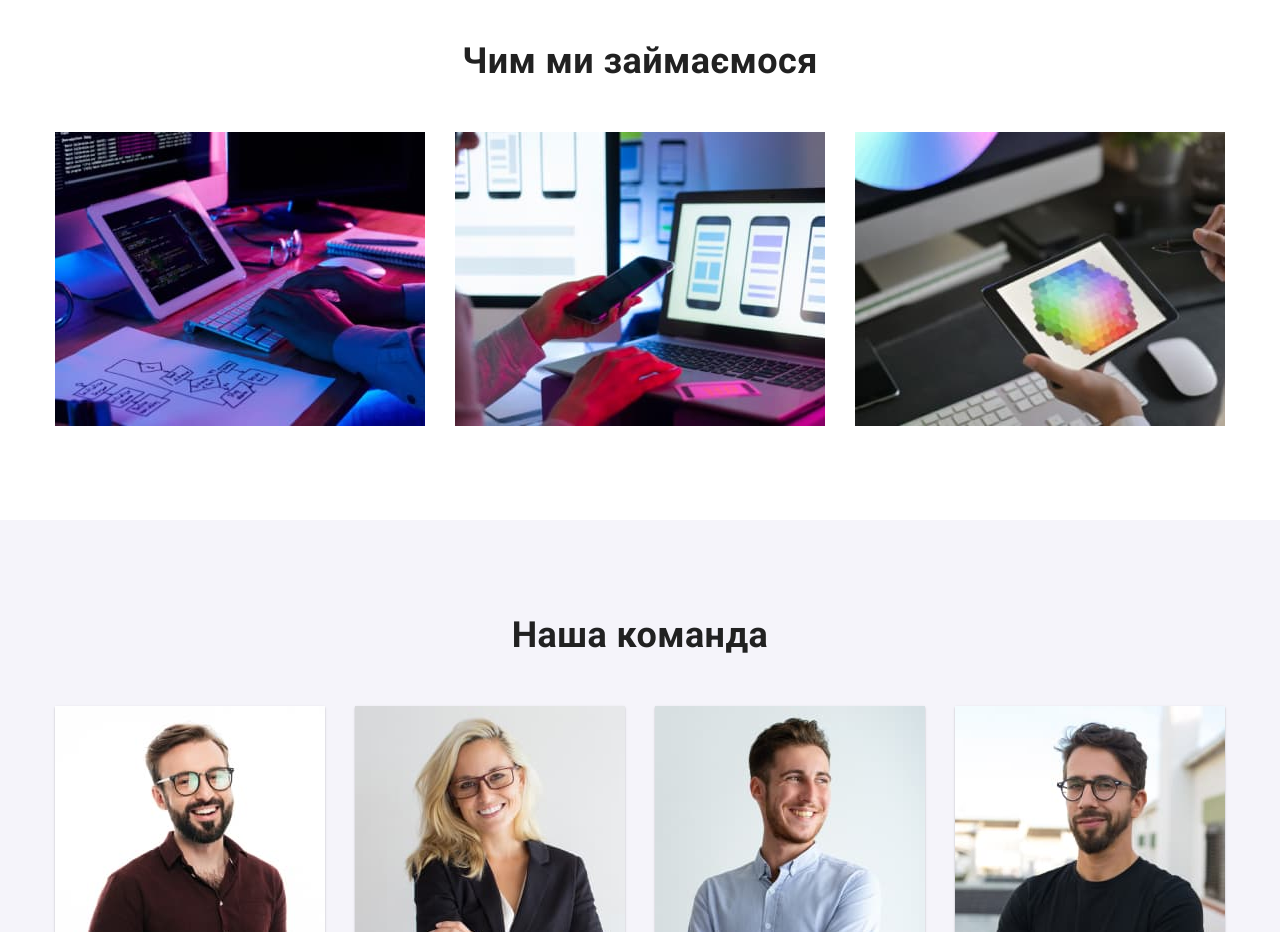
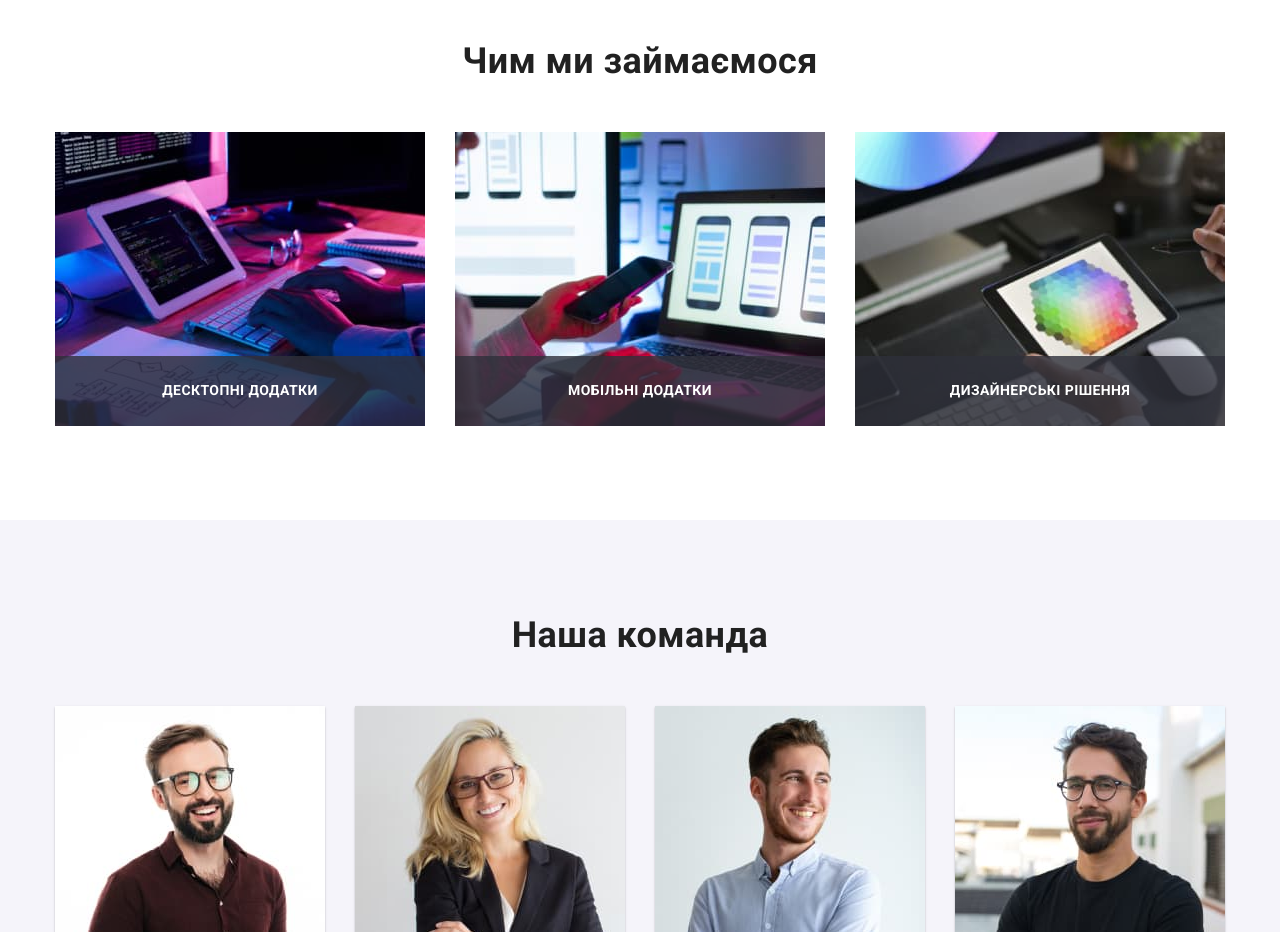
Before and after one commit to nikopolzp/goit-markup-hw-05, a plain HTML site: page index.html in a window 1280 px wide. Shown: the part 1080-2012 px from the top of the page. Drawn offline with nearby package versions, Linux system fonts and the light colour scheme.

Commit message:
add html and css In the section What do we do, the text with the background of the positions on top of the image.

```diff
--- a/css/styles.css
+++ b/css/styles.css
@@ -293,6 +293,26 @@ button {
     display: flex;
 }
 
+.occupation-thumb {
+    position: relative;
+    display: flex;
+}
+
+.occupation-text {
+    width: 100%;
+    position: absolute;
+    align-self: flex-end;
+    padding-top: 27px;
+    padding-bottom: 27px;
+    text-align: center;
+    font-weight: 700;
+    font-size: 14px;
+    line-height: 1.14;
+    text-transform: uppercase;
+    color: var(--primary-color);
+    background: rgba(47, 48, 58, 0.8);
+
+}
 
 
 /* -----------TEAM----------------- */
--- a/index.html
+++ b/index.html
@@ -116,28 +116,40 @@
           <h2 class="title">Чим ми займаємося</h2>
           <ul class="list">
             <li class="item">
+              <div class="occupation-thumb">
                 <img
                   class="image"
                   src="./images/what-are-we-doing1.jpg"
                   alt="Пишемо код"
                   width="370"
                 />
+
+                <div class="occupation-text">Десктопні додатки</div>
+              </div>
             </li>
             <li class="item">
+              <div class="occupation-thumb">
                 <img
                   class="image"
                   src="./images/what-are-we-doing2.jpg"
                   alt="Розробляємо дизайн"
                   width="370"
                 />
+
+                <div class="occupation-text">Мобільні додатки</div>
+              </div>
             </li>
             <li class="item">
+              <div class="occupation-thumb">
                 <img
                   class="image"
                   src="./images/what-are-we-doing3.jpg"
                   alt="Вибираємо кольорову гамму"
                   width="370"
                 />
+
+                <div class="occupation-text">Дизайнерські рішення</div>
+              </div>
             </li>
           </ul>
         </div>
```
Lines whose indentation alone changed are shown as unchanged.
